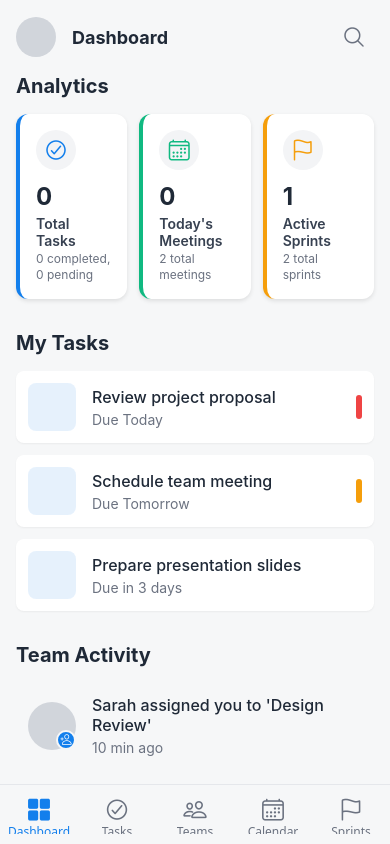
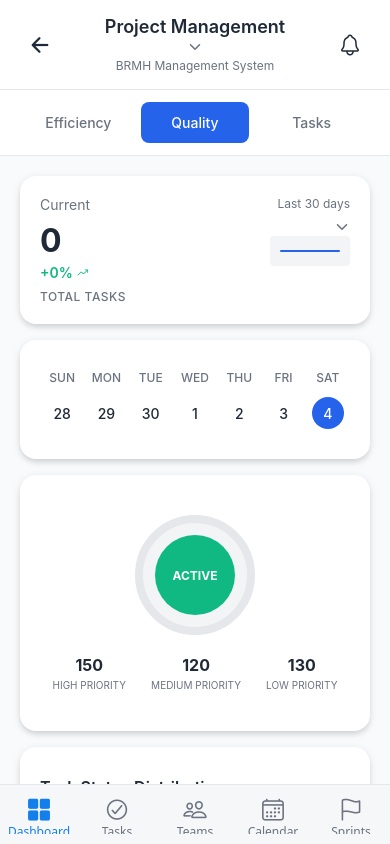
Before and after one commit to softwareInkhub/brmhmngtapp, a React Native app: screen /Dashboard in a window 390 px wide. Built offline with nearby package versions, Linux system fonts and the light colour scheme.

Commit message:
Complete dashboard redesign with professional UI - tabs, analytics cards, calendar, gauge, and modern styling

```diff
--- a/src/screens/DashboardScreen.tsx
+++ b/src/screens/DashboardScreen.tsx
@@ -1,34 +1,29 @@
-import React from 'react';
+import React, { useState } from 'react';
 import {
   View,
   Text,
   ScrollView,
   StyleSheet,
   TouchableOpacity,
+  Dimensions,
 } from 'react-native';
 import { SafeAreaView } from 'react-native-safe-area-context';
 import { Ionicons } from '@expo/vector-icons';
 import { useNavigation } from '@react-navigation/native';
 import { useAppContext } from '../context/AppContext';
 
+const { width } = Dimensions.get('window');
+
 const DashboardScreen = () => {
   const navigation = useNavigation();
   const { state } = useAppContext();
   const { tasks, meetings, sprints } = state;
+  const [activeTab, setActiveTab] = useState('Quality');
 
   // Add safety check to ensure context data is available
   if (!tasks || !meetings || !sprints) {
     return (
       <SafeAreaView style={styles.container}>
-        <View style={styles.header}>
-          <View style={styles.headerLeft}>
-            <View style={styles.profileImage} />
-            <Text style={styles.headerTitle}>Dashboard</Text>
-          </View>
-          <TouchableOpacity style={styles.searchButton}>
-            <Ionicons name="search-outline" size={24} color="#6b7280" />
-          </TouchableOpacity>
-        </View>
         <View style={styles.loadingContainer}>
           <Text style={styles.loadingText}>Loading dashboard...</Text>
         </View>
@@ -47,6 +42,26 @@ const DashboardScreen = () => {
   }).length || 0;
 
   const activeSprints = sprints?.filter(sprint => sprint.status === 'active').length || 0;
+
+  // Calculate completion percentage
+  const completionRate = totalTasks > 0 ? Math.round((completedTasks / totalTasks) * 100) : 0;
+
+  // Get current date info
+  const today = new Date();
+  const currentDay = today.getDay();
+  const currentDate = today.getDate();
+
+  // Generate week dates
+  const weekDates = [];
+  for (let i = 0; i < 7; i++) {
+    const date = new Date(today);
+    date.setDate(today.getDate() - currentDay + i);
+    weekDates.push({
+      day: ['SUN', 'MON', 'TUE', 'WED', 'THU', 'FRI', 'SAT'][i],
+      date: date.getDate(),
+      isToday: date.getDate() === currentDate
+    });
+  }
 
   const myTasks = [
     {
@@ -99,124 +114,153 @@ const DashboardScreen = () => {
 
   return (
     <SafeAreaView style={styles.container}>
-      {/* Header */}
+      {/* Professional Header */}
       <View style={styles.header}>
-        <View style={styles.headerLeft}>
-          <View style={styles.profileImage} />
-          <Text style={styles.headerTitle}>Dashboard</Text>
+        <TouchableOpacity style={styles.backButton}>
+          <Ionicons name="arrow-back" size={24} color="#1f2937" />
+        </TouchableOpacity>
+        <View style={styles.headerCenter}>
+          <Text style={styles.buildingName}>Project Management</Text>
+          <Ionicons name="chevron-down" size={16} color="#6b7280" />
+          <Text style={styles.subtitle}>BRMH Management System</Text>
         </View>
-        <TouchableOpacity style={styles.searchButton}>
-          <Ionicons name="search-outline" size={24} color="#6b7280" />
+        <TouchableOpacity style={styles.notificationButton}>
+          <Ionicons name="notifications-outline" size={24} color="#1f2937" />
         </TouchableOpacity>
       </View>
 
+      {/* Tab Navigation */}
+      <View style={styles.tabContainer}>
+        {['Efficiency', 'Quality', 'Tasks'].map((tab) => (
+          <TouchableOpacity
+            key={tab}
+            style={[
+              styles.tab,
+              activeTab === tab && styles.activeTab
+            ]}
+            onPress={() => setActiveTab(tab)}
+          >
+            <Text style={[
+              styles.tabText,
+              activeTab === tab && styles.activeTabText
+            ]}>
+              {tab}
+            </Text>
+          </TouchableOpacity>
+        ))}
+      </View>
+
       <ScrollView style={styles.content} showsVerticalScrollIndicator={false}>
-        {/* Analytics Cards Section */}
-        <View style={styles.analyticsSection}>
-          <Text style={styles.sectionTitle}>Analytics</Text>
-          <View style={styles.analyticsGrid}>
-            {/* Total Tasks Card */}
-            <TouchableOpacity
-              style={[styles.analyticsCard, styles.tasksCard]}
-              onPress={() => navigation.navigate('Tasks' as never)}
-            >
-              <View style={styles.analyticsIcon}>
-                <Ionicons name="checkmark-circle-outline" size={24} color="#137fec" />
+        {/* Current Performance Card */}
+        <View style={styles.card}>
+          <View style={styles.cardHeader}>
+            <View style={styles.cardLeft}>
+              <Text style={styles.cardLabel}>Current</Text>
+              <View style={styles.mainMetric}>
+                <Text style={styles.mainNumber}>{totalTasks}</Text>
+                <View style={styles.trendContainer}>
+                  <Text style={styles.trendText}>+{completionRate}%</Text>
+                  <Ionicons name="trending-up" size={12} color="#10b981" />
                 </View>
-              <View style={styles.analyticsContent}>
-                <Text style={styles.analyticsNumber}>{totalTasks}</Text>
-                <Text style={styles.analyticsLabel}>Total Tasks</Text>
-                <Text style={styles.analyticsSubtext}>
-                  {completedTasks} completed, {pendingTasks} pending
-                </Text>
               </View>
-            </TouchableOpacity>
-
-            {/* Calendar Card */}
-            <TouchableOpacity
-              style={[styles.analyticsCard, styles.calendarCard]}
-              onPress={() => navigation.navigate('Calendar' as never)}
-            >
-              <View style={styles.analyticsIcon}>
-                <Ionicons name="calendar-outline" size={24} color="#10b981" />
+              <Text style={styles.metricLabel}>TOTAL TASKS</Text>
             </View>
-              <View style={styles.analyticsContent}>
-                <Text style={styles.analyticsNumber}>{todayMeetings}</Text>
-                <Text style={styles.analyticsLabel}>Today's Meetings</Text>
-                <Text style={styles.analyticsSubtext}>
-                  {meetings?.length || 0} total meetings
-                </Text>
+            <View style={styles.cardRight}>
+              <Text style={styles.timeRange}>Last 30 days</Text>
+              <Ionicons name="chevron-down" size={16} color="#6b7280" />
+              <View style={styles.miniChart}>
+                <View style={styles.chartLine} />
               </View>
-            </TouchableOpacity>
-
-            {/* Sprint Card */}
-            <TouchableOpacity
-              style={[styles.analyticsCard, styles.sprintCard]}
-              onPress={() => navigation.navigate('Sprints' as never)}
-            >
-              <View style={styles.analyticsIcon}>
-                <Ionicons name="flag-outline" size={24} color="#f59e0b" />
             </View>
-              <View style={styles.analyticsContent}>
-                <Text style={styles.analyticsNumber}>{activeSprints}</Text>
-                <Text style={styles.analyticsLabel}>Active Sprints</Text>
-                <Text style={styles.analyticsSubtext}>
-                  {sprints?.length || 0} total sprints
-                </Text>
-              </View>
-            </TouchableOpacity>
           </View>
         </View>
 
-        {/* My Tasks Section */}
-        <View style={styles.section}>
-          <Text style={styles.sectionTitle}>My Tasks</Text>
-          <View style={styles.taskList}>
-            {myTasks.map((task) => (
-              <TouchableOpacity key={task.id} style={styles.taskCard}>
-                <View style={styles.taskIcon}>
-                  <Ionicons name="checkmark-circle-outline" size={24} color="#137fec" />
+        {/* Calendar Card */}
+        <View style={styles.card}>
+          <View style={styles.calendarContainer}>
+            <View style={styles.dayRow}>
+              {weekDates.map((day, index) => (
+                <Text key={index} style={styles.dayText}>{day.day}</Text>
+              ))}
             </View>
-                <View style={styles.taskContent}>
-                  <Text style={styles.taskTitle}>{task.title}</Text>
-                  <Text style={styles.taskDueDate}>{task.dueDate}</Text>
-                </View>
-                <View
+            <View style={styles.dateRow}>
+              {weekDates.map((day, index) => (
+                <TouchableOpacity
+                  key={index}
                   style={[
-                    styles.priorityIndicator,
-                    { backgroundColor: getPriorityColor(task.priority) },
+                    styles.dateButton,
+                    day.isToday && styles.todayButton
                   ]}
-                />
+                >
+                  <Text style={[
+                    styles.dateText,
+                    day.isToday && styles.todayText
+                  ]}>
+                    {day.date}
+                  </Text>
                 </TouchableOpacity>
               ))}
             </View>
           </View>
+        </View>
 
-        {/* Team Activity Section */}
-        <View style={styles.section}>
-          <Text style={styles.sectionTitle}>Team Activity</Text>
-          <View style={styles.activityList}>
-            {teamActivity.map((activity) => (
-              <View key={activity.id} style={styles.activityItem}>
-                <View style={styles.activityIconContainer}>
-                  {activity.avatar ? (
-                    <View style={styles.activityAvatar}>
-                      <View style={styles.avatarOverlay}>
-                        <Ionicons name="person-add-outline" size={12} color="white" />
+        {/* Progress Gauge Card */}
+        <View style={styles.card}>
+          <View style={styles.gaugeContainer}>
+            <View style={styles.gauge}>
+              <View style={styles.gaugeInner}>
+                <Text style={styles.gaugeText}>ACTIVE</Text>
               </View>
             </View>
-                  ) : (
-                    <View style={styles.meetingIcon}>
-                      <Ionicons name="calendar-outline" size={24} color="#10b981" />
+            <View style={styles.gaugeLabels}>
+              <View style={styles.labelItem}>
+                <Text style={styles.labelValue}>150</Text>
+                <Text style={styles.labelText}>HIGH PRIORITY</Text>
               </View>
-                  )}
+              <View style={styles.labelItem}>
+                <Text style={styles.labelValue}>120</Text>
+                <Text style={styles.labelText}>MEDIUM PRIORITY</Text>
               </View>
-                <View style={styles.activityContent}>
-                  <Text style={styles.activityMessage}>{activity.message}</Text>
-                  <Text style={styles.activityTime}>{activity.time}</Text>
+              <View style={styles.labelItem}>
+                <Text style={styles.labelValue}>130</Text>
+                <Text style={styles.labelText}>LOW PRIORITY</Text>
               </View>
             </View>
-            ))}
+          </View>
+        </View>
+
+        {/* Status Distribution Card */}
+        <View style={styles.card}>
+          <View style={styles.statusContainer}>
+            <Text style={styles.cardTitle}>Task Status Distribution</Text>
+            <View style={styles.statusBar}>
+              <View style={[styles.statusSegment, { width: `${completionRate}%`, backgroundColor: '#10b981' }]} />
+              <View style={[styles.statusSegment, { width: `${100 - completionRate}%`, backgroundColor: '#ef4444' }]} />
+            </View>
+            <View style={styles.statusLabels}>
+              <Text style={styles.statusLabel}>{completionRate}% Completed</Text>
+              <Text style={styles.statusLabel}>{100 - completionRate}% Pending</Text>
+            </View>
+          </View>
+        </View>
+
+        {/* Quick Stats Grid */}
+        <View style={styles.statsGrid}>
+          <View style={[styles.statCard, styles.statCard1]}>
+            <Text style={styles.statNumber}>{completedTasks}</Text>
+            <Text style={styles.statLabel}>Completed</Text>
+          </View>
+          <View style={[styles.statCard, styles.statCard2]}>
+            <Text style={styles.statNumber}>{pendingTasks}</Text>
+            <Text style={styles.statLabel}>Pending</Text>
+          </View>
+          <View style={[styles.statCard, styles.statCard3]}>
+            <Text style={styles.statNumber}>{todayMeetings}</Text>
+            <Text style={styles.statLabel}>Meetings Today</Text>
+          </View>
+          <View style={[styles.statCard, styles.statCard4]}>
+            <Text style={styles.statNumber}>{activeSprints}</Text>
+            <Text style={styles.statLabel}>Active Sprints</Text>
           </View>
         </View>
       </ScrollView>
@@ -227,212 +271,318 @@ const DashboardScreen = () => {
 const styles = StyleSheet.create({
   container: {
     flex: 1,
-    backgroundColor: '#f6f7f8',
+    backgroundColor: '#f8fafc',
   },
+  // Header Styles
   header: {
     flexDirection: 'row',
     alignItems: 'center',
     justifyContent: 'space-between',
-    paddingHorizontal: 16,
+    paddingHorizontal: 20,
     paddingVertical: 16,
-    backgroundColor: '#f6f7f8',
+    backgroundColor: '#ffffff',
+    borderBottomWidth: 1,
+    borderBottomColor: '#e5e7eb',
   },
-  headerLeft: {
-    flexDirection: 'row',
+  backButton: {
+    padding: 8,
+  },
+  headerCenter: {
+    flex: 1,
     alignItems: 'center',
   },
-  profileImage: {
-    width: 40,
-    height: 40,
-    borderRadius: 20,
-    backgroundColor: '#d1d5db',
-    marginRight: 16,
+  buildingName: {
+    fontSize: 18,
+    fontWeight: '600',
+    color: '#1f2937',
+    marginBottom: 2,
   },
-  headerTitle: {
-    fontSize: 18,
-    fontWeight: 'bold',
-    color: '#1f2937',
+  subtitle: {
+    fontSize: 12,
+    color: '#6b7280',
+    marginTop: 2,
   },
-  searchButton: {
+  notificationButton: {
     padding: 8,
   },
+  // Tab Styles
+  tabContainer: {
+    flexDirection: 'row',
+    backgroundColor: '#ffffff',
+    paddingHorizontal: 20,
+    paddingVertical: 12,
+    borderBottomWidth: 1,
+    borderBottomColor: '#e5e7eb',
+  },
+  tab: {
+    flex: 1,
+    paddingVertical: 12,
+    paddingHorizontal: 16,
+    borderRadius: 8,
+    marginHorizontal: 4,
+    alignItems: 'center',
+  },
+  activeTab: {
+    backgroundColor: '#2563eb',
+  },
+  tabText: {
+    fontSize: 14,
+    fontWeight: '500',
+    color: '#6b7280',
+  },
+  activeTabText: {
+    color: '#ffffff',
+  },
+  // Content Styles
   content: {
     flex: 1,
-    paddingHorizontal: 16,
-    paddingBottom: 32,
+    paddingHorizontal: 20,
+    paddingTop: 20,
   },
-  section: {
-    marginBottom: 32,
-  },
-  sectionTitle: {
-    fontSize: 20,
-    fontWeight: 'bold',
-    color: '#1f2937',
+  // Card Styles
+  card: {
+    backgroundColor: '#ffffff',
+    borderRadius: 16,
+    padding: 20,
     marginBottom: 16,
-  },
-  taskList: {
-    gap: 12,
-  },
-  taskCard: {
-    flexDirection: 'row',
-    alignItems: 'center',
-    backgroundColor: 'white',
-    padding: 12,
-    borderRadius: 8,
-    shadowColor: '#000',
-    shadowOffset: {
-      width: 0,
-      height: 1,
-    },
-    shadowOpacity: 0.05,
-    shadowRadius: 2,
-    elevation: 1,
-  },
-  taskIcon: {
-    width: 48,
-    height: 48,
-    borderRadius: 8,
-    backgroundColor: '#137fec',
-    opacity: 0.1,
-    alignItems: 'center',
-    justifyContent: 'center',
-    marginRight: 16,
-  },
-  taskContent: {
-    flex: 1,
-  },
-  taskTitle: {
-    fontSize: 16,
-    fontWeight: '500',
-    color: '#1f2937',
-    marginBottom: 4,
-  },
-  taskDueDate: {
-    fontSize: 14,
-    color: '#6b7280',
-  },
-  priorityIndicator: {
-    width: 6,
-    height: 24,
-    borderRadius: 3,
-  },
-  activityList: {
-    gap: 12,
-  },
-  activityItem: {
-    flexDirection: 'row',
-    alignItems: 'center',
-    padding: 12,
-  },
-  activityIconContainer: {
-    position: 'relative',
-    marginRight: 16,
-  },
-  activityAvatar: {
-    width: 48,
-    height: 48,
-    borderRadius: 24,
-    backgroundColor: '#d1d5db',
-    position: 'relative',
-  },
-  avatarOverlay: {
-    position: 'absolute',
-    bottom: 0,
-    right: 0,
-    width: 20,
-    height: 20,
-    borderRadius: 10,
-    backgroundColor: '#137fec',
-    alignItems: 'center',
-    justifyContent: 'center',
-    borderWidth: 2,
-    borderColor: '#f6f7f8',
-  },
-  meetingIcon: {
-    width: 48,
-    height: 48,
-    borderRadius: 24,
-    backgroundColor: '#10b981',
-    opacity: 0.1,
-    alignItems: 'center',
-    justifyContent: 'center',
-  },
-  activityContent: {
-    flex: 1,
-  },
-  activityMessage: {
-    fontSize: 16,
-    fontWeight: '500',
-    color: '#1f2937',
-    marginBottom: 4,
-  },
-  activityTime: {
-    fontSize: 14,
-    color: '#6b7280',
-  },
-  // Analytics Cards Styles
-  analyticsSection: {
-    marginBottom: 32,
-  },
-  analyticsGrid: {
-    flexDirection: 'row',
-    flexWrap: 'wrap',
-    gap: 12,
-  },
-  analyticsCard: {
-    flex: 1,
-    minWidth: '30%',
-    backgroundColor: 'white',
-    padding: 16,
-    borderRadius: 12,
+    boxShadow: '0 4px 6px -1px rgba(0, 0, 0, 0.1)',
     shadowColor: '#000',
     shadowOffset: {
       width: 0,
       height: 2,
     },
     shadowOpacity: 0.1,
+    shadowRadius: 8,
+    elevation: 3,
+  },
+  // Current Performance Card
+  cardHeader: {
+    flexDirection: 'row',
+    justifyContent: 'space-between',
+    alignItems: 'flex-start',
+  },
+  cardLeft: {
+    flex: 1,
+  },
+  cardLabel: {
+    fontSize: 14,
+    color: '#6b7280',
+    marginBottom: 8,
+  },
+  mainMetric: {
+    marginBottom: 8,
+  },
+  mainNumber: {
+    fontSize: 32,
+    fontWeight: 'bold',
+    color: '#1f2937',
+    marginBottom: 4,
+  },
+  trendContainer: {
+    flexDirection: 'row',
+    alignItems: 'center',
+  },
+  trendText: {
+    fontSize: 14,
+    color: '#10b981',
+    fontWeight: '600',
+    marginRight: 4,
+  },
+  metricLabel: {
+    fontSize: 12,
+    color: '#6b7280',
+    fontWeight: '500',
+    letterSpacing: 0.5,
+  },
+  cardRight: {
+    alignItems: 'flex-end',
+  },
+  timeRange: {
+    fontSize: 12,
+    color: '#6b7280',
+    marginBottom: 8,
+  },
+  miniChart: {
+    width: 80,
+    height: 30,
+    backgroundColor: '#f3f4f6',
+    borderRadius: 4,
+    justifyContent: 'center',
+    alignItems: 'center',
+  },
+  chartLine: {
+    width: 60,
+    height: 2,
+    backgroundColor: '#2563eb',
+    borderRadius: 1,
+  },
+  // Calendar Styles
+  calendarContainer: {
+    paddingVertical: 10,
+  },
+  dayRow: {
+    flexDirection: 'row',
+    justifyContent: 'space-around',
+    marginBottom: 12,
+  },
+  dayText: {
+    fontSize: 12,
+    color: '#6b7280',
+    fontWeight: '500',
+    width: 32,
+    textAlign: 'center',
+  },
+  dateRow: {
+    flexDirection: 'row',
+    justifyContent: 'space-around',
+  },
+  dateButton: {
+    width: 32,
+    height: 32,
+    borderRadius: 16,
+    justifyContent: 'center',
+    alignItems: 'center',
+  },
+  todayButton: {
+    backgroundColor: '#2563eb',
+  },
+  dateText: {
+    fontSize: 14,
+    color: '#1f2937',
+    fontWeight: '500',
+  },
+  todayText: {
+    color: '#ffffff',
+  },
+  // Gauge Styles
+  gaugeContainer: {
+    alignItems: 'center',
+    paddingVertical: 20,
+  },
+  gauge: {
+    width: 120,
+    height: 120,
+    borderRadius: 60,
+    backgroundColor: '#f3f4f6',
+    justifyContent: 'center',
+    alignItems: 'center',
+    marginBottom: 20,
+    borderWidth: 8,
+    borderColor: '#e5e7eb',
+  },
+  gaugeInner: {
+    width: 80,
+    height: 80,
+    borderRadius: 40,
+    backgroundColor: '#10b981',
+    justifyContent: 'center',
+    alignItems: 'center',
+  },
+  gaugeText: {
+    fontSize: 12,
+    fontWeight: 'bold',
+    color: '#ffffff',
+  },
+  gaugeLabels: {
+    flexDirection: 'row',
+    justifyContent: 'space-around',
+    width: '100%',
+  },
+  labelItem: {
+    alignItems: 'center',
+  },
+  labelValue: {
+    fontSize: 16,
+    fontWeight: 'bold',
+    color: '#1f2937',
+    marginBottom: 4,
+  },
+  labelText: {
+    fontSize: 10,
+    color: '#6b7280',
+    textAlign: 'center',
+  },
+  // Status Distribution
+  statusContainer: {
+    paddingVertical: 10,
+  },
+  cardTitle: {
+    fontSize: 16,
+    fontWeight: '600',
+    color: '#1f2937',
+    marginBottom: 16,
+  },
+  statusBar: {
+    height: 8,
+    backgroundColor: '#f3f4f6',
+    borderRadius: 4,
+    flexDirection: 'row',
+    marginBottom: 12,
+  },
+  statusSegment: {
+    height: '100%',
+    borderRadius: 4,
+  },
+  statusLabels: {
+    flexDirection: 'row',
+    justifyContent: 'space-between',
+  },
+  statusLabel: {
+    fontSize: 12,
+    color: '#6b7280',
+  },
+  // Stats Grid
+  statsGrid: {
+    flexDirection: 'row',
+    flexWrap: 'wrap',
+    justifyContent: 'space-between',
+    marginBottom: 20,
+  },
+  statCard: {
+    width: (width - 60) / 2,
+    backgroundColor: '#ffffff',
+    borderRadius: 12,
+    padding: 16,
+    marginBottom: 12,
+    alignItems: 'center',
+    boxShadow: '0 2px 4px -1px rgba(0, 0, 0, 0.1)',
+    shadowColor: '#000',
+    shadowOffset: {
+      width: 0,
+      height: 1,
+    },
+    shadowOpacity: 0.1,
     shadowRadius: 4,
     elevation: 2,
+  },
+  statCard1: {
     borderLeftWidth: 4,
-  },
-  tasksCard: {
-    borderLeftColor: '#137fec',
-  },
-  calendarCard: {
     borderLeftColor: '#10b981',
   },
-  sprintCard: {
+  statCard2: {
+    borderLeftWidth: 4,
+    borderLeftColor: '#ef4444',
+  },
+  statCard3: {
+    borderLeftWidth: 4,
+    borderLeftColor: '#2563eb',
+  },
+  statCard4: {
+    borderLeftWidth: 4,
     borderLeftColor: '#f59e0b',
   },
-  analyticsIcon: {
-    width: 40,
-    height: 40,
-    borderRadius: 20,
-    backgroundColor: '#f3f4f6',
-    alignItems: 'center',
-    justifyContent: 'center',
-    marginBottom: 12,
-  },
-  analyticsContent: {
-    flex: 1,
-  },
-  analyticsNumber: {
+  statNumber: {
     fontSize: 24,
     fontWeight: 'bold',
     color: '#1f2937',
     marginBottom: 4,
   },
-  analyticsLabel: {
-    fontSize: 14,
-    fontWeight: '600',
-    color: '#374151',
-    marginBottom: 2,
-  },
-  analyticsSubtext: {
+  statLabel: {
     fontSize: 12,
     color: '#6b7280',
-    lineHeight: 16,
+    textAlign: 'center',
   },
+  // Loading Styles
   loadingContainer: {
     flex: 1,
     justifyContent: 'center',
```
Lines whose indentation alone changed are shown as unchanged.
